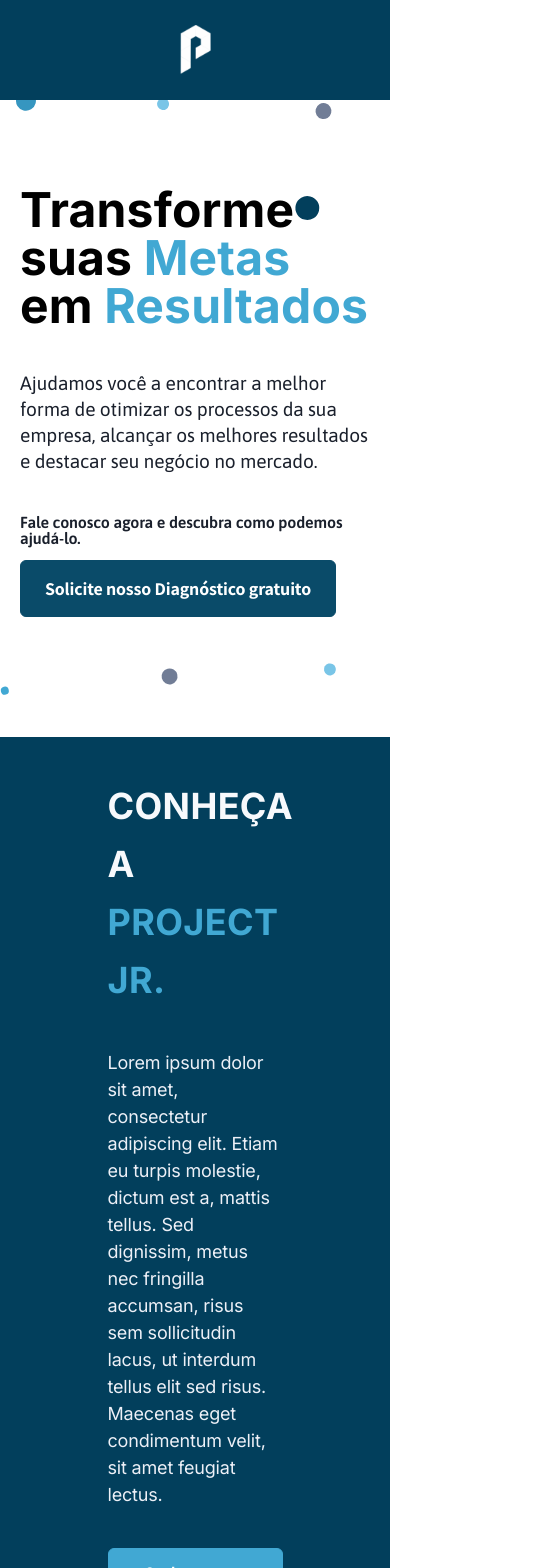
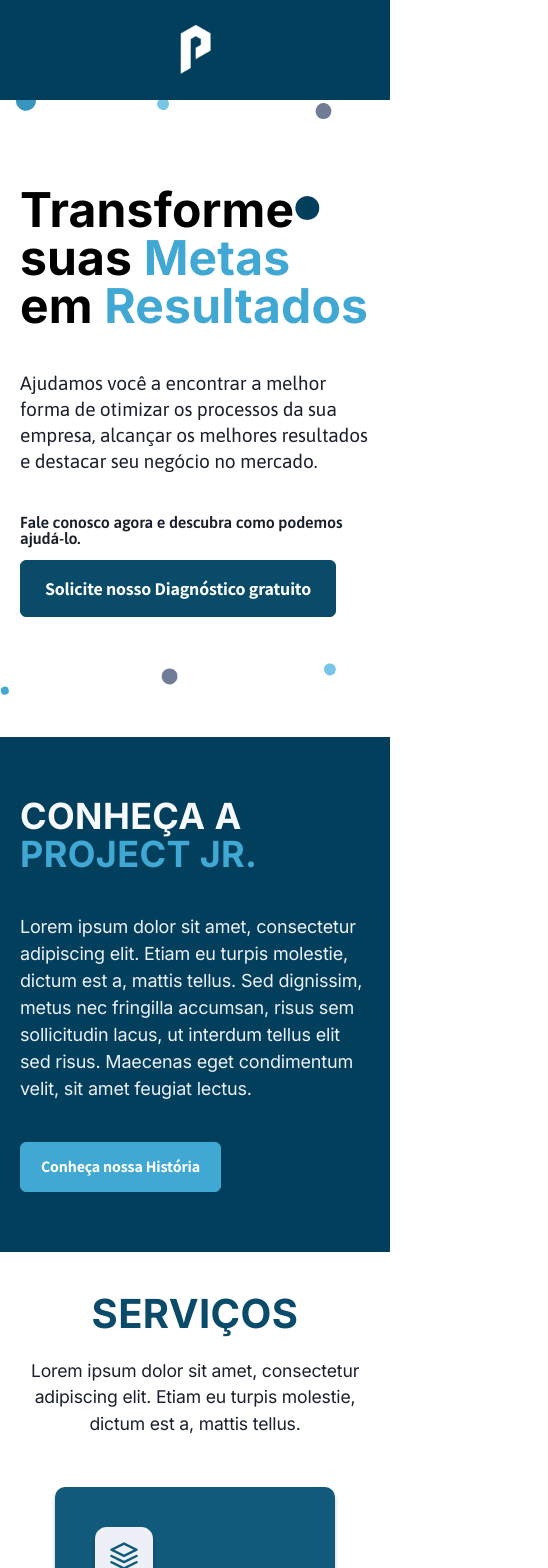
Before and after one commit to byte-serido/projectJR-Consultoria-web, a Vue app in the folder web/: page / in a window 390 px wide. Shown: the top 1568 px of the page, 548 px wide, since content can reach past the window. Built offline with nearby package versions, Linux system fonts and the light colour scheme.

Commit message:
feat: Correção da issue, adicionando responsividade.#2

```diff
--- a/web/src/components/home/MyAbout.vue
+++ b/web/src/components/home/MyAbout.vue
@@ -2,10 +2,8 @@
   <section class="about-container">
     <div class="container about">
 
-      <div class="about-content">
-
       <section class="content">
-          <h2 class="headline">CONHEÇA A <div class="project">PROJECT JR.</div></h2>
+        <h2 class="headline">CONHEÇA A <strong>PROJECT JR.</strong></h2>
         <p class="body">Lorem ipsum dolor sit amet, consectetur adipiscing elit. Etiam eu turpis molestie, dictum est a, mattis tellus. Sed dignissim, metus nec fringilla accumsan, risus sem sollicitudin lacus, ut interdum tellus elit sed risus. Maecenas eget condimentum velit, sit amet feugiat lectus.</p>
         <button class="button">Conheça nossa História</button>
       </section>
@@ -16,8 +14,6 @@
         <div class="wrapper-content"><div class="number">+00</div><div class="text">Exemplo</div></div>
         <div class="wrapper-content"><div class="number">+00</div><div class="text">Exemplo</div></div>
       </section>
-
-      </div>
 
     </div>
   </section>
@@ -33,10 +29,10 @@ export default {
   .about-container{
     background-color:#023F5C;
   }
-  .about-content{
-    /* flex-wrap: wrap; */
+
+  .about{
     display: flex;
-    padding: 80px 120px;
+    padding: 80px 189px;
     gap: 40px;
   }
 
@@ -63,7 +59,7 @@ export default {
     font-family: 'Assistant';
     font-style: normal;
     font-weight: 700;
-    font-size: 56px;
+    font-size: 3.5rem;
     line-height: 67px;
     letter-spacing: 0.01em;
     color: #41A8D3;
@@ -73,7 +69,7 @@ export default {
     font-family: 'Asap';
     font-style: normal;
     font-weight: 400;
-    font-size: 18px;
+    font-size: 1.125rem;
     line-height: 27px;
     letter-spacing: -0.01em;
     color: #FFFFFF;
@@ -84,8 +80,9 @@ export default {
     font-family: 'Inter';
     font-style: normal;
     font-weight: 700;
-    font-size: 48px;
+    font-size: 3rem;
     line-height: 58px;
+    max-width: 405px;
     letter-spacing: 0.01em;
   }
 
@@ -94,7 +91,7 @@ export default {
     font-family: 'Inter';
     font-style: normal;
     font-weight: 400;
-    font-size: 18px;
+    font-size: 1.125rem;
     line-height: 27px;
     letter-spacing: -0.01em;
   }
@@ -120,50 +117,67 @@ export default {
     background-color: transparent;
   }
 
-  .project{
+  strong{
     color: #41A8D3;
   }
 
   /* Responsividade */
   @media (max-width:1098px) {
-    .about-content{
-      flex-wrap: wrap;
-      justify-content: center;
-      padding: 20px;
+
+    .about{
+      /* flex-wrap: wrap; */
+      display: flex;
+      padding: 80px 80px;
+      gap: 40px;
+    }
+
+    .headline{
+      max-width: none;
     }
 
     .content{
       border-right: none;
-      border-bottom: solid #A0ABC0 1px;
-      padding-bottom: 80px;
-      padding: 20px;
-    }
+      border-bottom: none;
+      padding-bottom: none;
+      padding: none;
+      max-width: 100%;
+      padding-right: 0px;
     }
 
-  @media (max-width:940px) {
+    .body{
+      color: #EDF0F7;
+      font-family: 'Inter';
+      font-style: normal;
+      font-weight: 400;
+      font-size: 1.125rem;
+      line-height: 27px;
+      letter-spacing: -0.01em;
+    }
+
+    .wrapper{
+      display: none;
+    }
 
   }
 
   @media (max-width:848px) {
-
-  }
-
-  @media (max-width:780px) {
-    .about-content{
-      flex-wrap: wrap;
-      padding: 20px;
-      justify-content: center;
-
+    .about{
+      padding: 60px 20px;
     }
 
     .content{
       border-right: none;
-    border-bottom: solid #A0ABC0 1px;
-    padding-bottom: 80px;
+      border-bottom: none;
+      padding-bottom: none;
+      padding: none;
+      max-width: 100%;
+      padding-right: 0px;
     }
 
     .headline{
-      font-size: 36px;
+      font-size: 2.25rem;
+      color: #F7F9FC;
+      line-height: 38px;
     }
 
     .wrapper-content{
```
Lines whose indentation alone changed are shown as unchanged.
